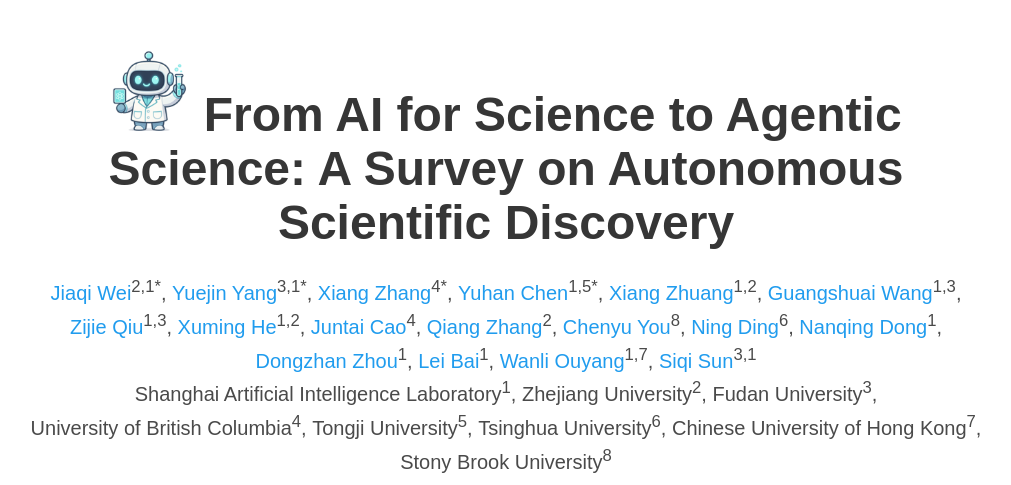
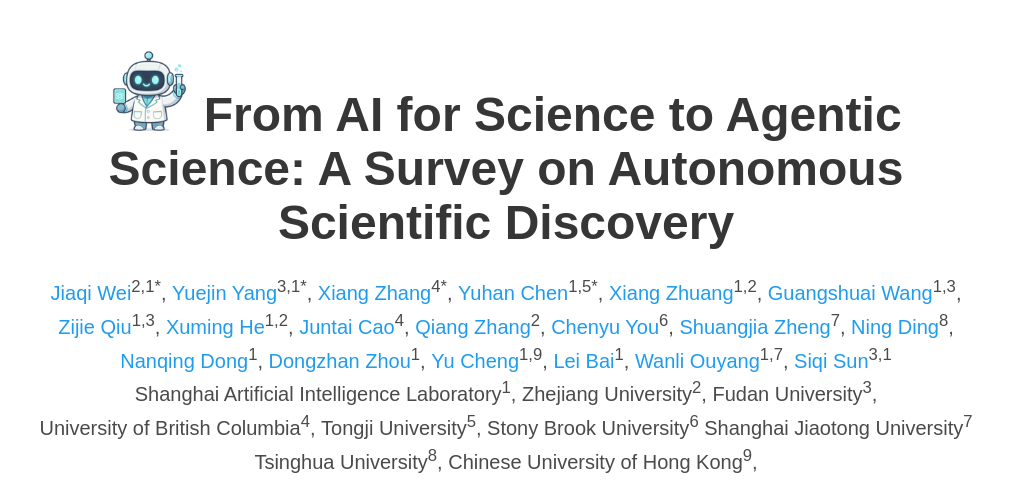
Before and after one commit to AgenticScience/AgenticScience.github.io, a plain HTML site: page index.html in a window 1280 px wide. Shown: the top 485 px of the page, without its empty margins (134-1145 px from the left). Drawn offline with nearby package versions, Linux system fonts and the light colour scheme; some icons are missing; a web font is replaced by a local one.

Commit message:
Update index.html

```diff
--- a/index.html
+++ b/index.html
@@ -75,13 +75,17 @@
                               <span class="author-block">
                                   <a href="https://qiangairesearcher.github.io/" target="_blank">Qiang Zhang</a><sup>2</sup>,</span>
                               <span class="author-block">
-                                  <a href="https://chenyuyou.me/" target="_blank">Chenyu You</a><sup>8</sup>,</span>
+                                  <a href="https://chenyuyou.me/" target="_blank">Chenyu You</a><sup>6</sup>,</span>
                               <span class="author-block">
-                                  <a href="https://www.stingning.cn/" target="_blank">Ning Ding</a><sup>6</sup>,</span>
+                                <a href="https://scholar.google.com/citations?user=_7z2_9kAAAAJ&hl=zh-CN&oi=ao" target="_blank">Shuangjia Zheng</a><sup>7</sup>,</span>
+                              <span class="author-block">
+                                  <a href="https://www.stingning.cn/" target="_blank">Ning Ding</a><sup>8</sup>,</span>
                               <span class="author-block">
                                   <a href="https://eveningdong.github.io/" target="_blank">Nanqing Dong</a><sup>1</sup>,</span>
                               <span class="author-block">
                                   <a href="https://scholar.google.com/citations?user=Ox6SxpoAAAAJ&hl=zh-CN" target="_blank">Dongzhan Zhou</a><sup>1</sup>,</span>
+                              <span class="author-block">
+                                <a href="https://ych133.github.io/" target="_blank">Yu Cheng</a><sup>1,9</sup>,</span>
                               <span class="author-block">
                                   <a href="http://leibai.site/" target="_blank">Lei Bai</a><sup>1</sup>,</span>
                               <span class="author-block">
@@ -96,9 +100,10 @@
                               <span class="author-block">Fudan University<sup>3</sup>,</span>
                               <span class="author-block">University of British Columbia<sup>4</sup>,</span>
                               <span class="author-block">Tongji University<sup>5</sup>,</span>
-                              <span class="author-block">Tsinghua University<sup>6</sup>,</span>
-                              <span class="author-block">Chinese University of Hong Kong<sup>7</sup>,</span>
-                              <span class="author-block">Stony Brook University<sup>8</sup></span>
+                              <span class="author-block">Stony Brook University<sup>6</sup></span>
+                              <span class="author-block">Shanghai Jiaotong University<sup>7</sup></span>
+                              <span class="author-block">Tsinghua University<sup>8</sup>,</span>
+                              <span class="author-block">Chinese University of Hong Kong<sup>9</sup>,</span>
                           </div>
 
                   <div class="column has-text-centered">
@@ -116,7 +121,7 @@
 
                   <!-- Github link -->
                   <span class="link-block">
-                    <a href="https://github.com/QQingDDan/Agentic-Science" target="_blank"
+                    <a href="https://github.com/AgenticScience/AgenticScience.github.io" target="_blank"
                     class="external-link button is-normal is-rounded is-dark">
                     <span class="icon">
                       <i class="fab fa-github"></i>
```
